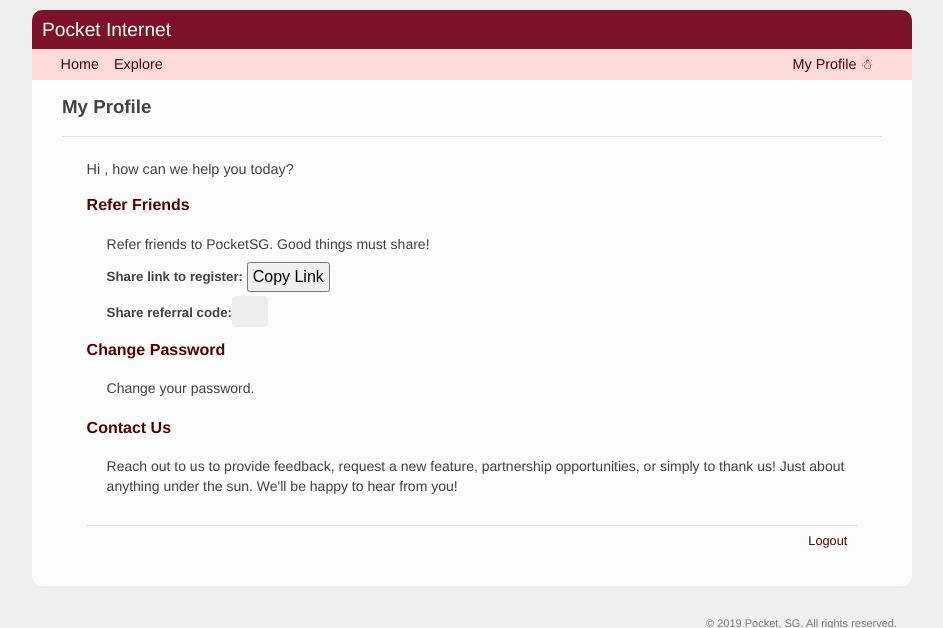
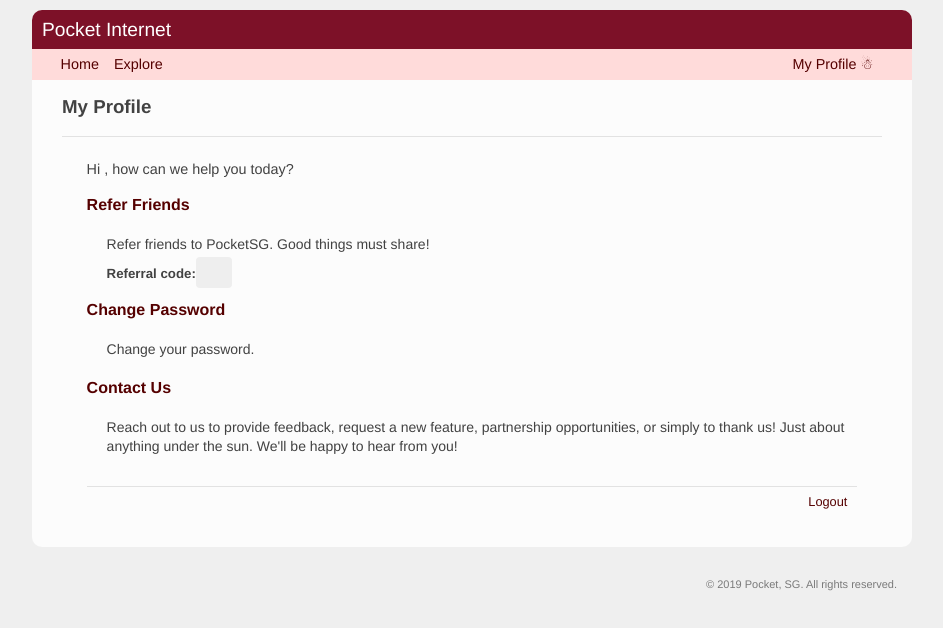
Before and after one commit to channeng/email-article, a Python web app: template app/template/my_profile.html in a window 1280 px wide. Shown: the top 628 px of the page, without its empty margins (168-1111 px from the left). Run offline with Jinja, Linux system fonts and the light colour scheme; the template is opened without the code that fills it, so the values that code supplies are empty.

Commit message:
Remove code to copy referral link

```diff
--- a/app/template/my_profile.html
+++ b/app/template/my_profile.html
@@ -28,15 +28,7 @@
     <h4><a>Refer Friends</a></h4>
     <div class="subtext">
       <p>Refer friends to PocketSG. Good things must share!</p>
-      <div style="display: inline-flex; align-items: center;">
-        <h5 class="referral" style="display:inline-block; float: left;">Share link to register:&nbsp;</h5>
-        <div id="submit_button" style="float:left;">
-          <input class="form_button" onclick="copyTextToClipboard()" type="button" value="Copy Link">
-          <a id="referral_link" href="/register?referral_code={{ referral_code }}" style="display: none;"></a>
-        </div>
-        <br style="clear: left;" />
-      </div>
-      <h5 class="referral">Share referral code: <code>{{ referral_code }}</code></h5>
+      <h5 class="referral">Referral code: <code>{{ referral_code }}</code></h5>
     </div>
     {% endif %}
 
@@ -52,39 +44,4 @@
   &nbsp; &nbsp;<a class="right" href="{{ url_for('logout') }}" style="font-size: 80%">Logout</a>
   {% endif %}
 </div>
-
-<script type="text/javascript">
-  function fallbackCopyTextToClipboard(text) {
-    var textArea = document.createElement("textarea");
-    textArea.value = text;
-    document.body.appendChild(textArea);
-    textArea.focus();
-    textArea.select();
-
-    try {
-      var successful = document.execCommand("copy");
-      var msg = successful ? "successful" : "unsuccessful";
-      console.log("Fallback: Copy " + msg);
-    } catch (err) {
-      console.error("Fallback: Unable to copy", err);
-    }
-
-    document.body.removeChild(textArea);
-  }
-  function copyTextToClipboard() {
-    var referral_link = document.getElementById("referral_link").href;
-    if (!navigator.clipboard) {
-      fallbackCopyTextToClipboard(referral_link);
-      return;
-    }
-    navigator.clipboard.writeText(referral_link).then(
-      function() {
-        console.log("Async: Copy successful");
-      },
-      function(err) {
-        console.error("Async: Unable to copy", err);
-      }
-    );
-  }
-</script>
 {% endblock %}
```
